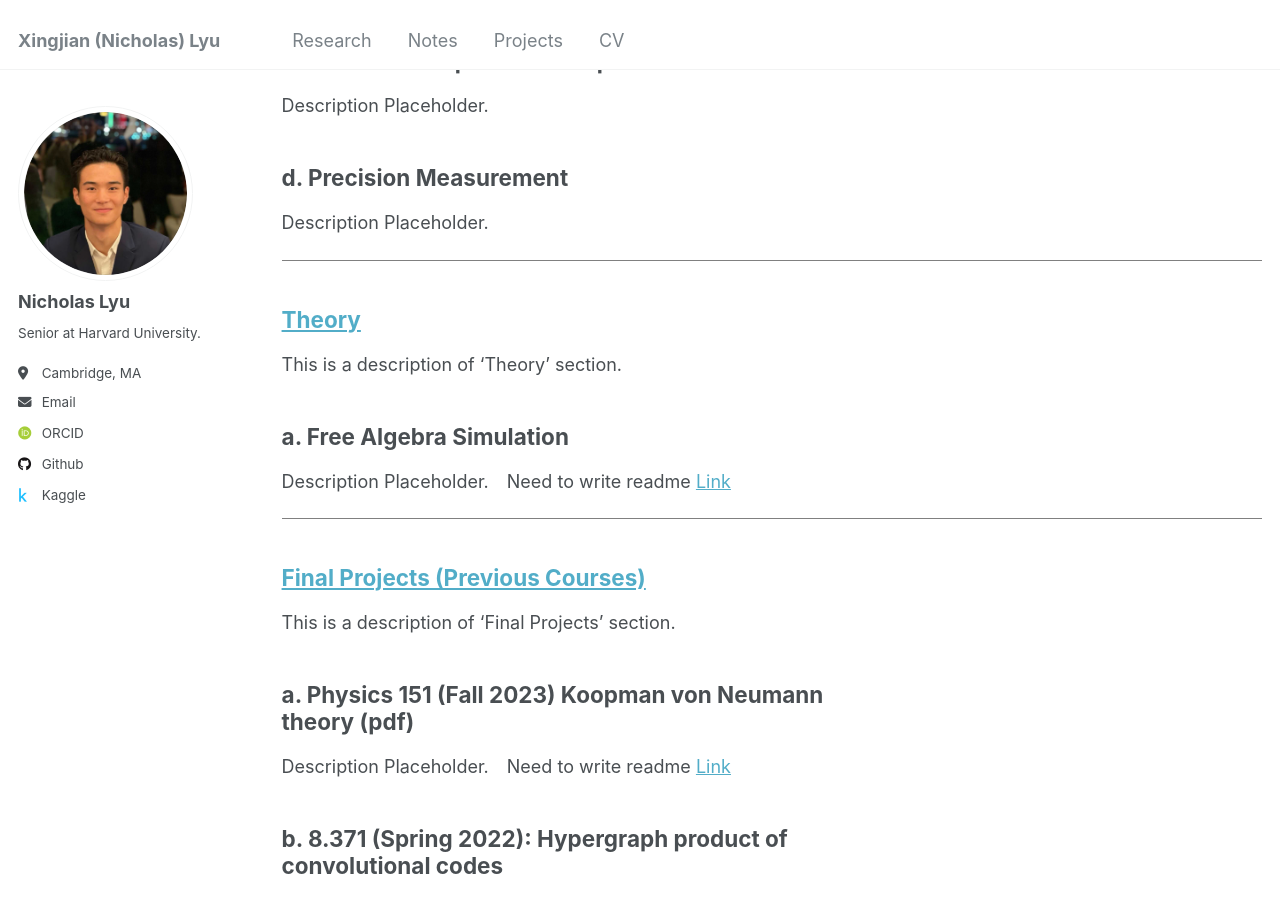
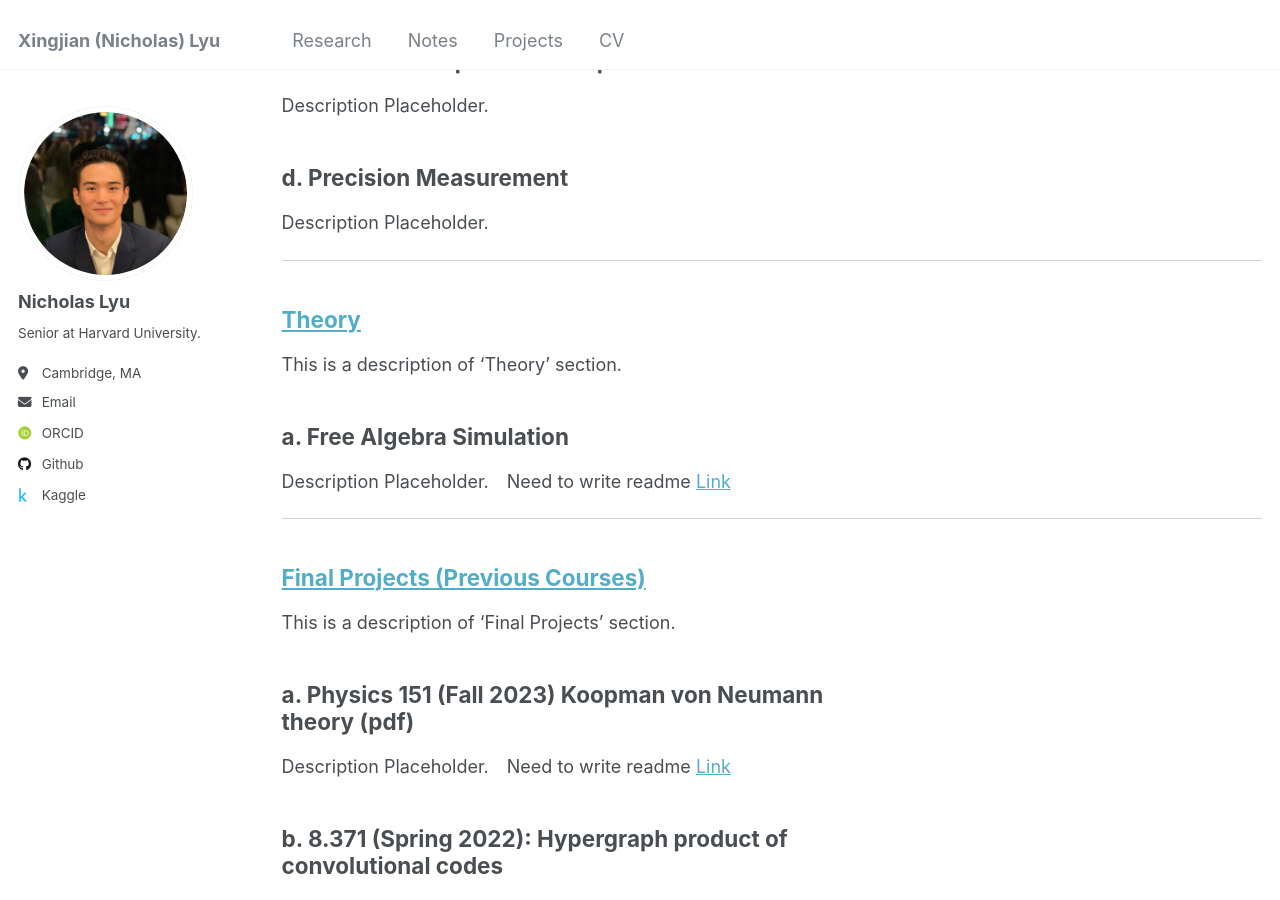
Before and after one commit to nlyu1/nlyu1.github.io, a Jekyll site: the page built from _pages/projects.html, in a window 1280 px wide and 900 px high, scrolled down 483 px. Built offline with Jekyll 4.4.1, drawn with Linux system fonts in a browser that asks for light colours; some web fonts are replaced.

Commit message:
change color

```diff
--- a/_includes/archive-single-projects.html
+++ b/_includes/archive-single-projects.html
@@ -62,4 +62,4 @@
 </div>
 
 <!-- Divider -->
-<hr style="border: none; border-top: 1px solid grey; margin-top: 20px; margin-bottom: 20px;">
+<hr style="border: none; border-top: 1px solid lightgrey; margin-top: 20px; margin-bottom: 20px;">
```
